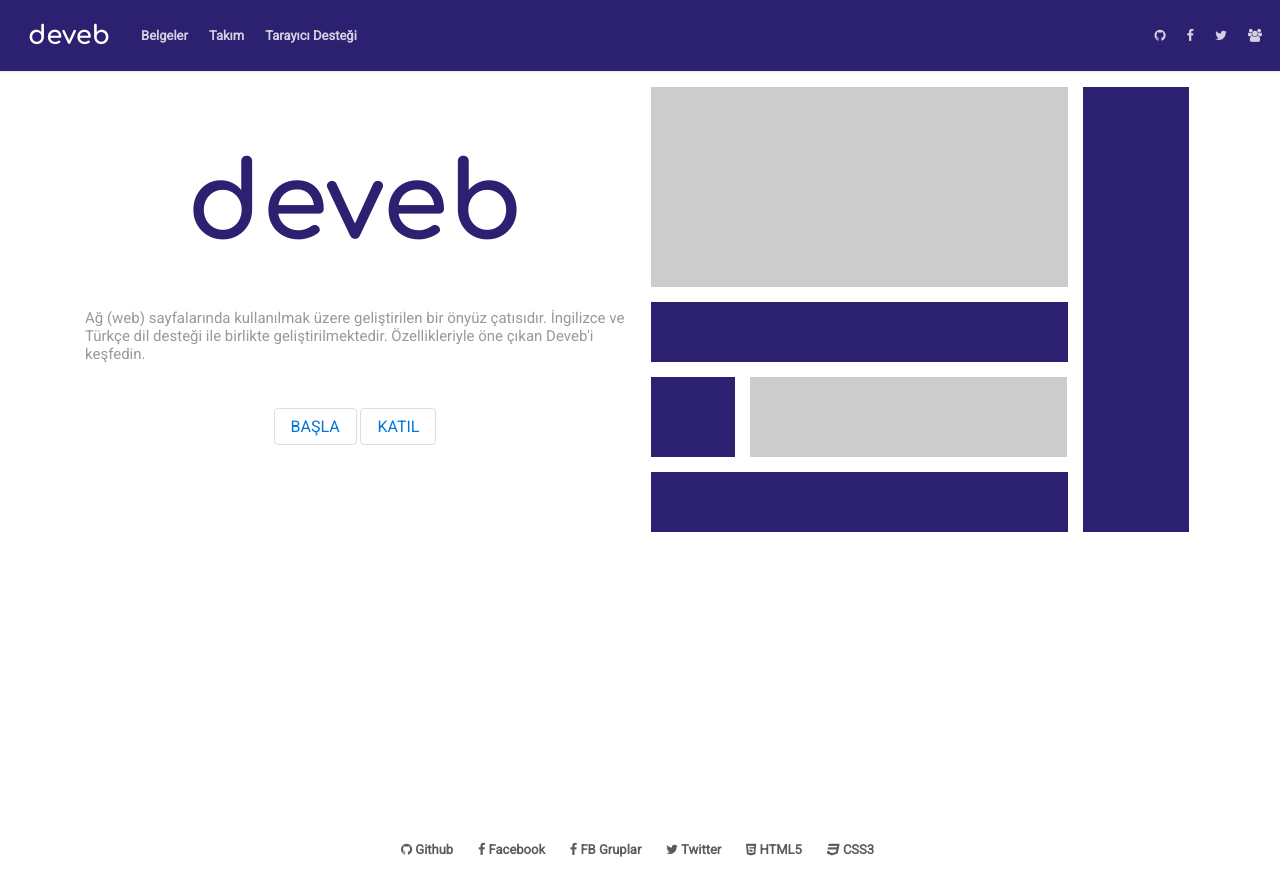
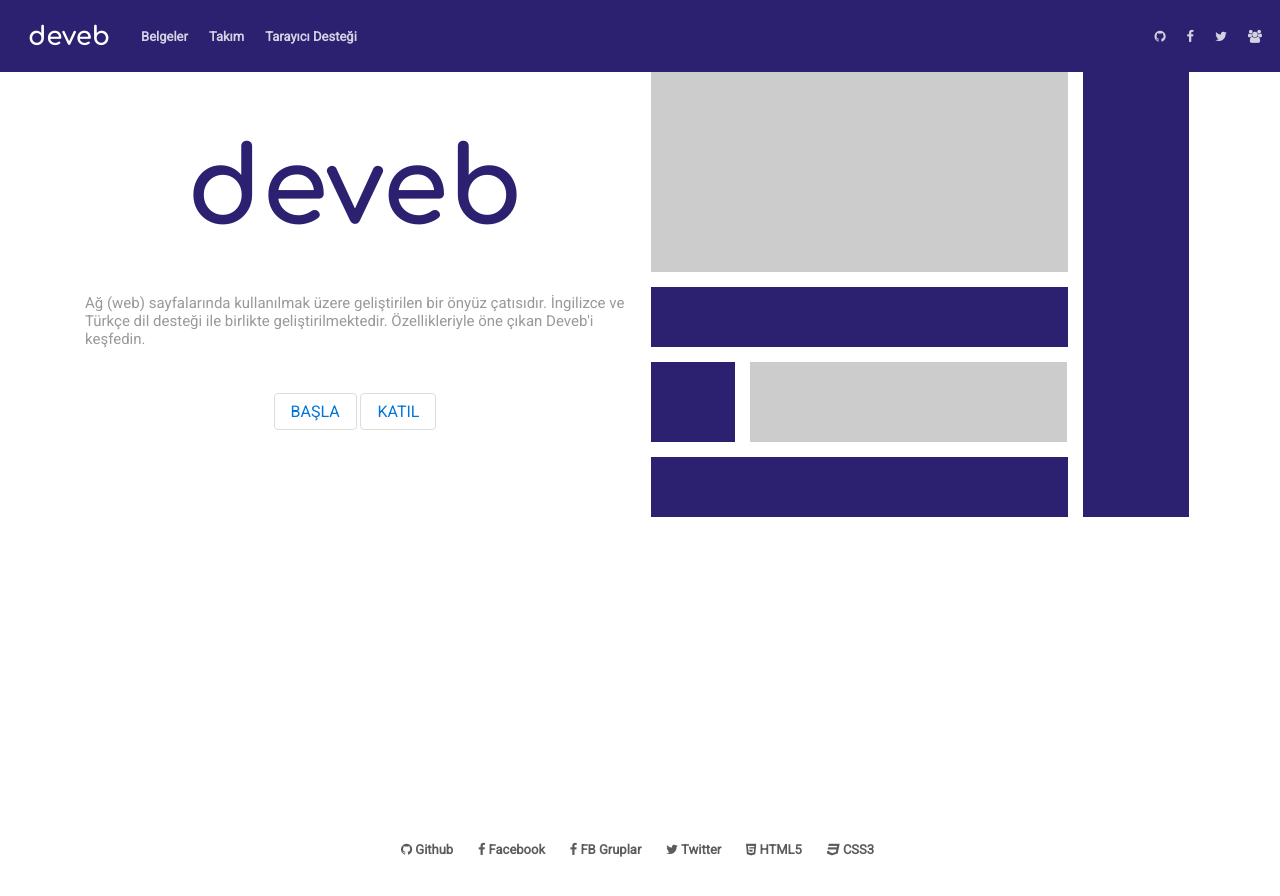
Before and after one commit to data-deveb/data-deveb.github.io, a Jekyll site: the page built from index.html, in a window 1280 px wide. Shown: the top 896 px of the page. Built offline with Jekyll 4.4.1, drawn with Linux system fonts in a browser that asks for light colours.

Commit message:
güncelleme

```diff
--- a/_includes/header.html
+++ b/_includes/header.html
@@ -1,4 +1,4 @@
-<div id="header" data-gnl="24 24p ortada göbekte" class="beri-alt-1 kenar-alt">
+<div id="header" data-gnl="24 24p ortada göbekte">
   <div data-gnl="ortada göbekte" data-ort="solda">
     <ul class="menü-genel" data-gnl="0 göbekte">
       <li><a href="https://data-deveb.github.io" class="logo beri-sol-1">deveb</a></li>
--- a/assets/css/deveb.genel.css
+++ b/assets/css/deveb.genel.css
@@ -7,10 +7,11 @@
 	width: 100%;
 	overflow-x: auto;
 }
-.header{min-height: 75px;}
+.header{min-height: 72px;}
 #header{
 	background-color: #2c2171;
 	min-height:72px;
+
 }
 .menu
 {
```
